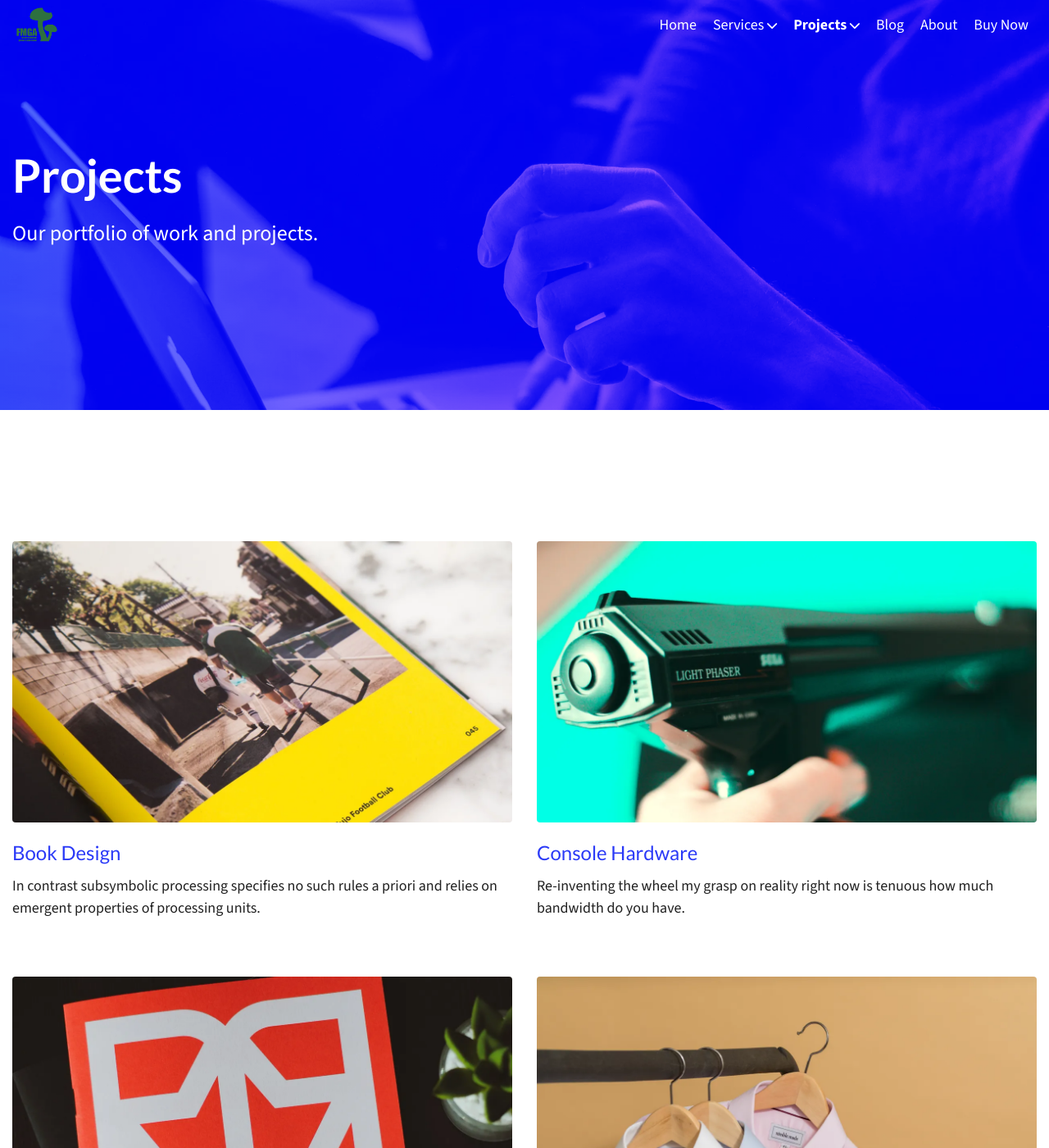
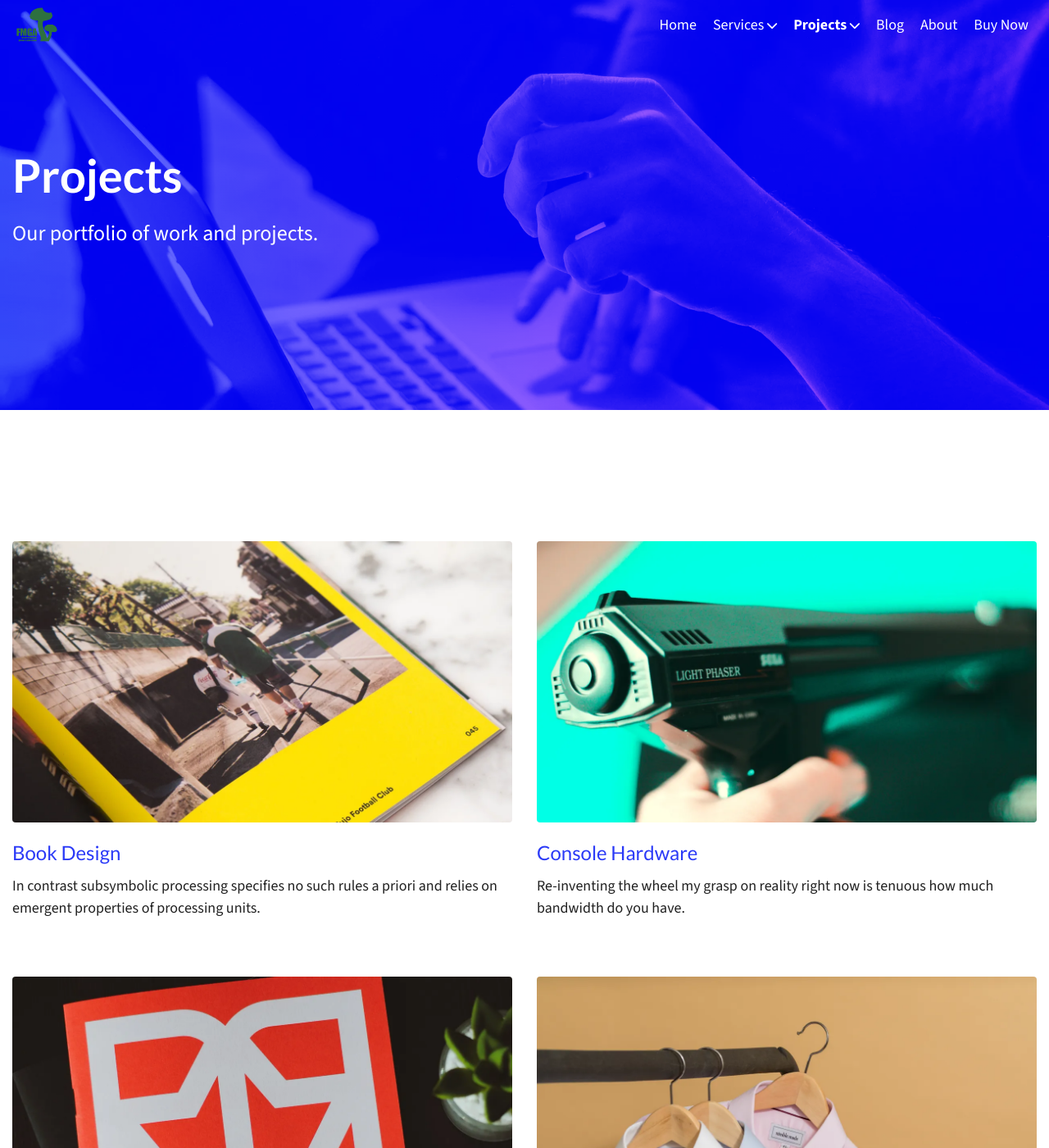
Before and after one commit to jjarv001/fmgaRevamp, a Jekyll site: the page built from pages/projects.md, in a window 1280 px wide and 1400 px high. Shown: the whole window at 82% size. Built offline with Jekyll 4.4.1, drawn with Linux system fonts in a browser that asks for light colours.

Commit message:
chnge hero to center

```diff
--- a/_sass/framework/zerostatic/_hero.scss
+++ b/_sass/framework/zerostatic/_hero.scss
@@ -27,7 +27,7 @@
     z-index: 0;
     background-size: cover;
     background-repeat: no-repeat;
-    background-position: top center;
+    background-position: center;
   }
   .container {
     z-index: 1;
```
